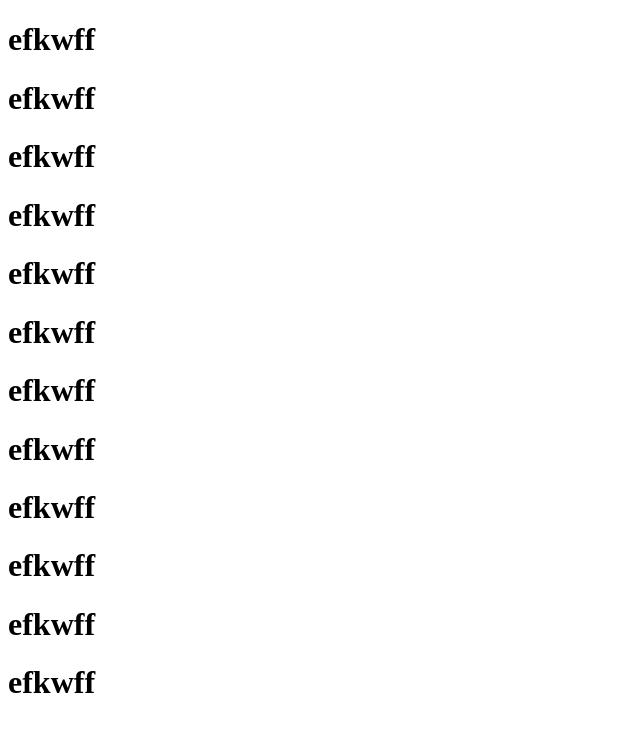
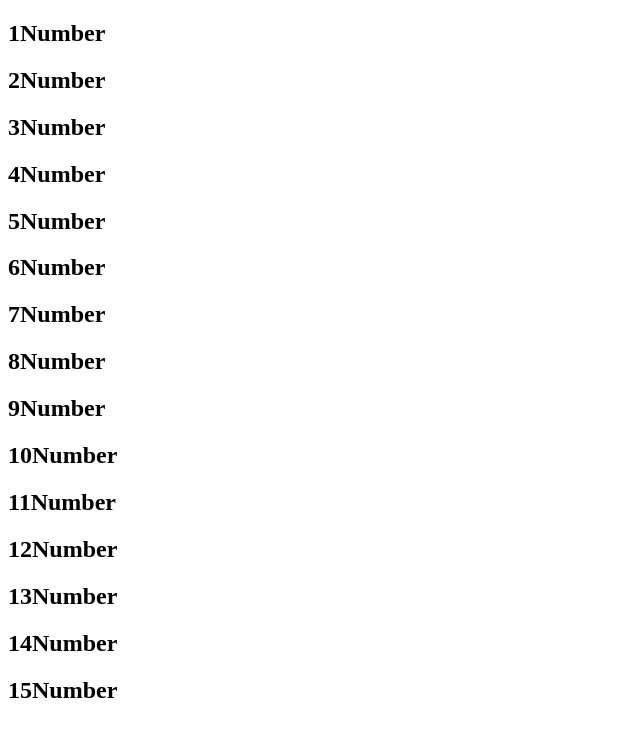
Before and after one commit to geor0014/geor0014.github.io, a plain HTML site: page index.html in a window 1280 px wide. Shown: the whole page, without its empty margins (0-640 px from the left). Drawn offline with Linux system fonts and the light colour scheme.

```diff
--- a/index.html
+++ b/index.html
@@ -7,17 +7,20 @@
     <title>Index</title>
   </head>
   <body>
-    <h1>efkwff</h1>
-    <h1>efkwff</h1>
-    <h1>efkwff</h1>
-    <h1>efkwff</h1>
-    <h1>efkwff</h1>
-    <h1>efkwff</h1>
-    <h1>efkwff</h1>
-    <h1>efkwff</h1>
-    <h1>efkwff</h1>
-    <h1>efkwff</h1>
-    <h1>efkwff</h1>
-    <h1>efkwff</h1>
+    <h2>1Number</h2>
+    <h2>2Number</h2>
+    <h2>3Number</h2>
+    <h2>4Number</h2>
+    <h2>5Number</h2>
+    <h2>6Number</h2>
+    <h2>7Number</h2>
+    <h2>8Number</h2>
+    <h2>9Number</h2>
+    <h2>10Number</h2>
+    <h2>11Number</h2>
+    <h2>12Number</h2>
+    <h2>13Number</h2>
+    <h2>14Number</h2>
+    <h2>15Number</h2>
   </body>
 </html>
```
